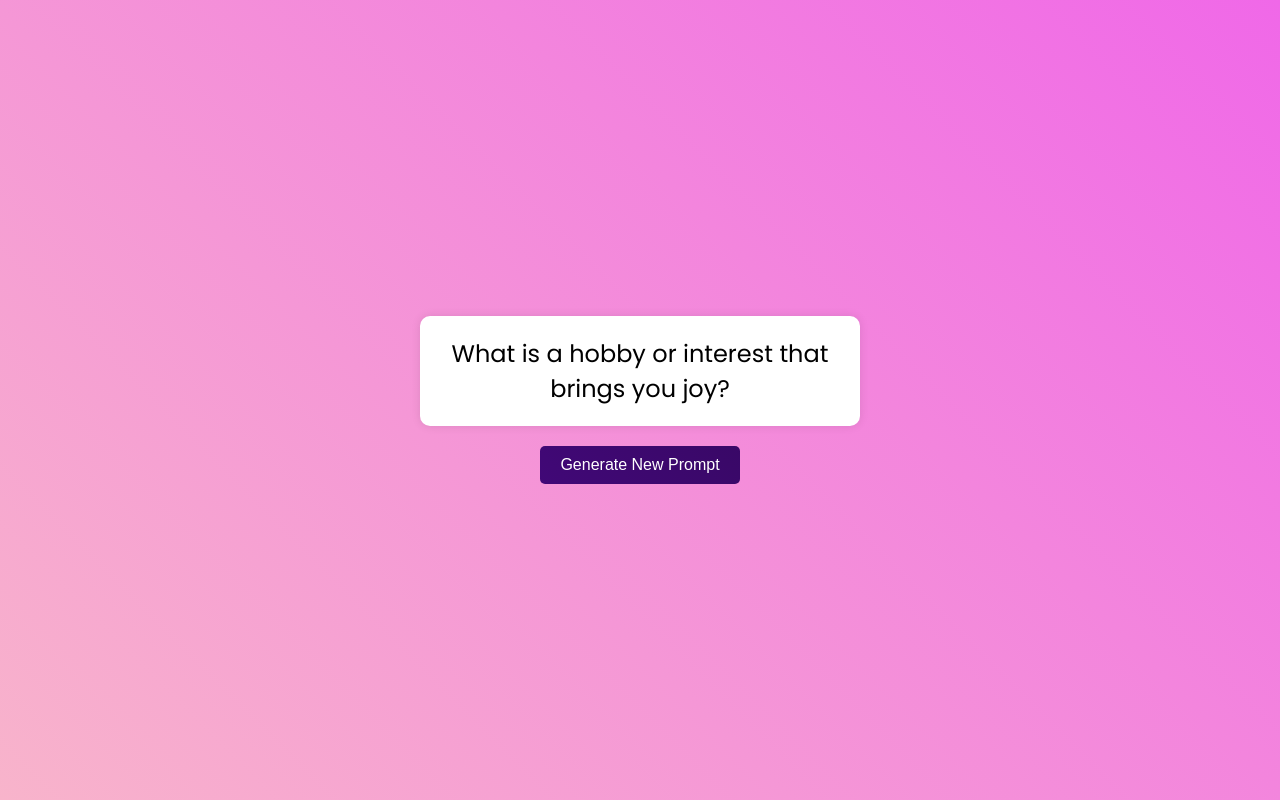
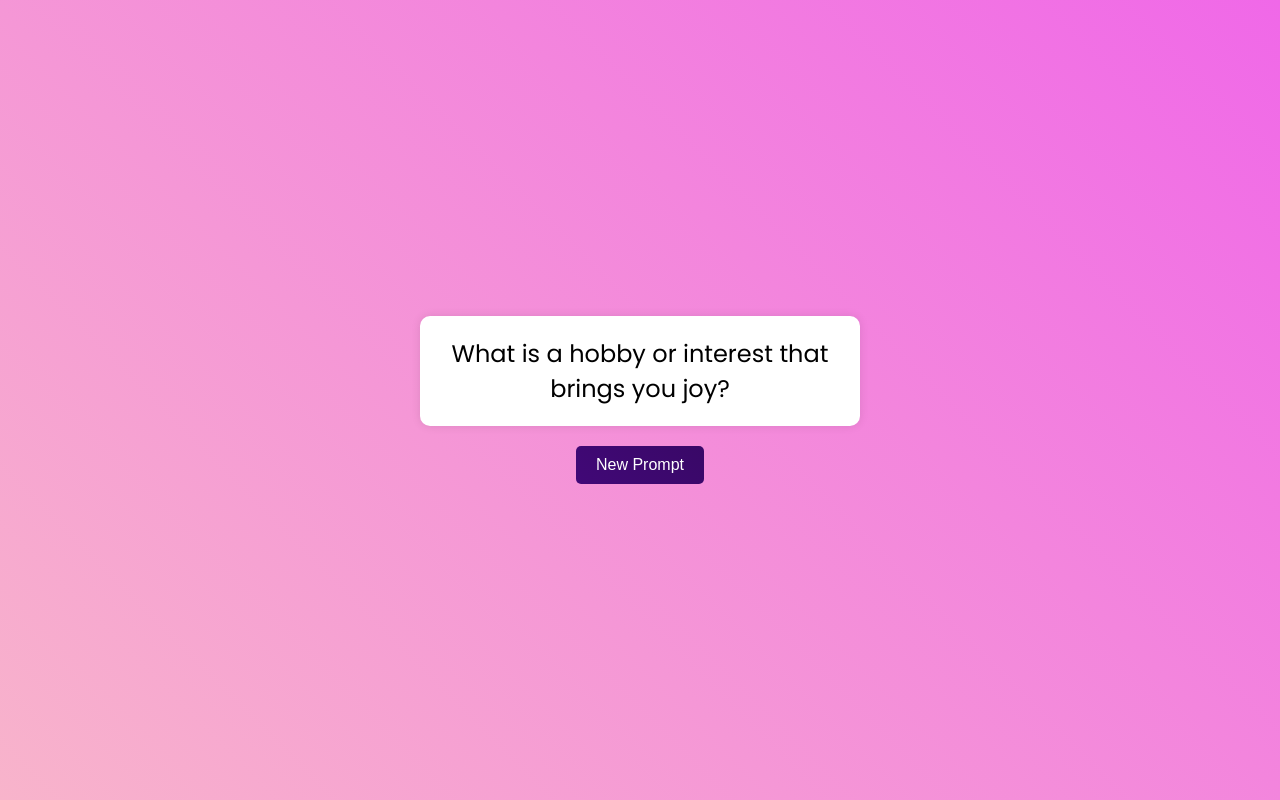
Before and after one commit to amilford87/notion-gratitude-prompt, a plain HTML site: page index.html in a window 1280 px wide. Drawn offline with Linux system fonts and the light colour scheme.

Commit message:
Update index.html

```diff
--- a/index.html
+++ b/index.html
@@ -9,7 +9,7 @@
 <body>
     <div class="container">
         <div id="prompt" class="prompt-box"></div>
-        <button onclick="generatePrompt()">Generate New Prompt</button>
+        <button onclick="generatePrompt()">New Prompt</button>
     </div>
     <script src="script.js"></script>
 </body>
```
